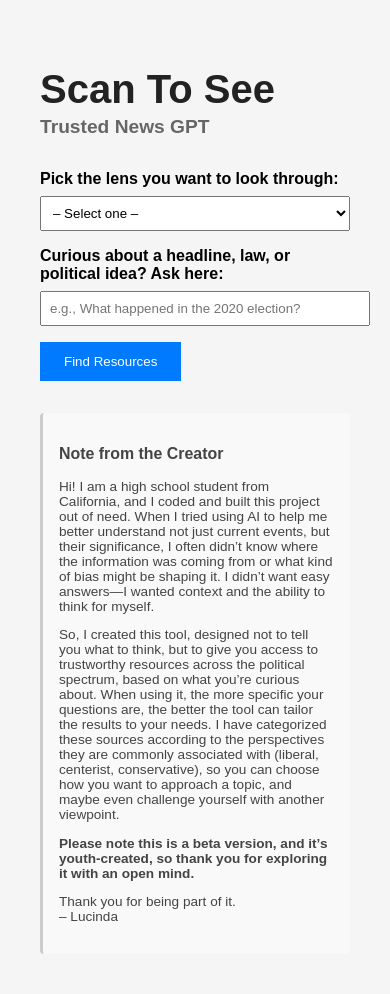
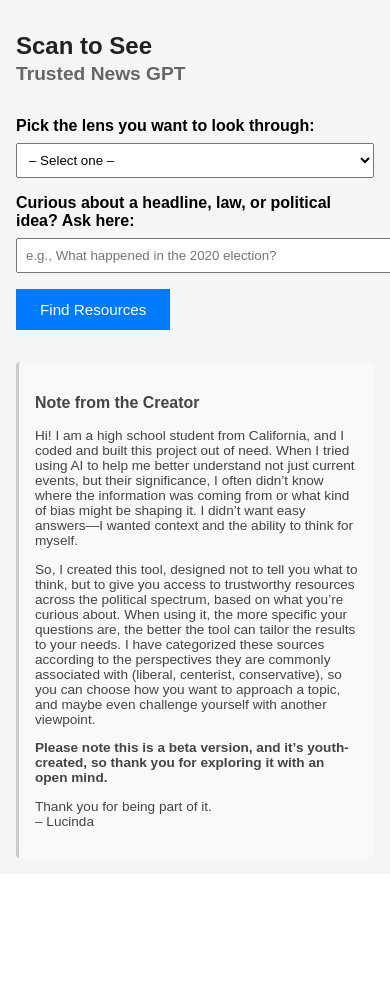
Before and after one commit to lcahan/scan-to-see, a Flask app: page / in a window 390 px wide. After the commit the page ends 858 px from the top, so only its background shows below. Run offline with Flask 3, Linux system fonts and the light colour scheme.

Commit message:
Updated styles for mobile

```diff
--- a/templates/index.html
+++ b/templates/index.html
@@ -1,18 +1,21 @@
 <!DOCTYPE html>
 <html>
 <head>
-    <title>Scan To See</title>
+    <title>Scan to See</title>
+    <meta name="viewport" content="width=device-width, initial-scale=1.0">
     <meta charset="UTF-8">
     <style>
         body {
             font-family: Arial, sans-serif;
             padding: 2rem;
             background-color: #f5f5f5;
+	    max-width: 800px;
+	    margin: auto;
         }
         h1 {
             color: #222;
-	    font-size: 2.5rem;
-	    margin-bottom: .25rem;
+	    font-size: 2rem;
+	    margin-bottom: .2rem;
         }
         h2.subtitle {
             color: #666;
@@ -53,10 +56,36 @@
             font-size: 0.9rem;
             color: #333;
         }
-    </style>
+	.creator-note {
+   	   font-size: 0.85rem;
+   	   color: #444;
+  	   line-height: 1.5;
+   	   margin-top: 2rem;
+  	}
+
+  /* 👇 Mobile responsiveness 👇 */
+  @media (max-width: 600px) {
+      body {
+          padding: 1rem;
+      }
+
+      h1 {
+          font-size: 1.5rem;
+      }
+
+      h2 {
+          font-size: 1.2rem;
+      }
+
+      input[type="submit"] {
+          font-size: 0.95rem;
+      }
+  }
+</style>
+
 </head>
 <body>
-    <h1>Scan To See</h1>
+    <h1>Scan to See</h1>
     <h2 class="subtitle">Trusted News GPT</h2>
 
     <form method="post">
```
